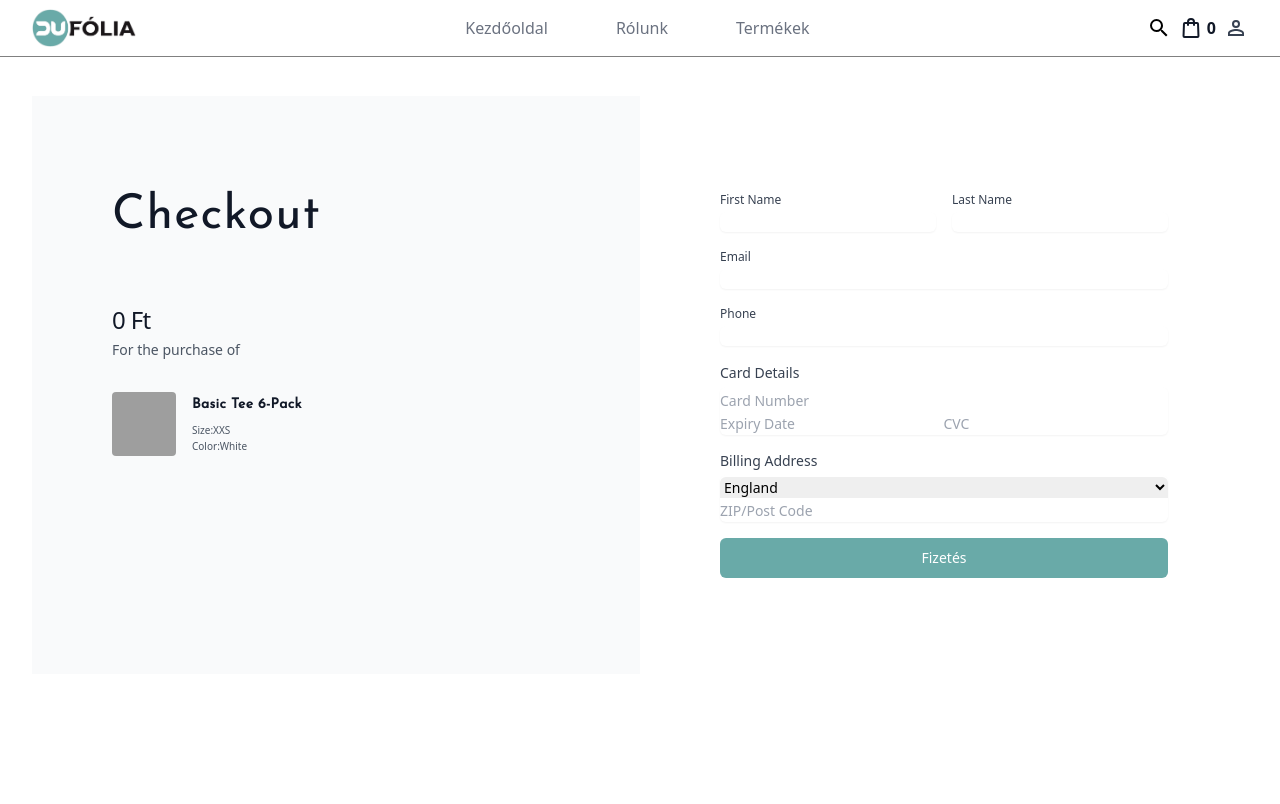
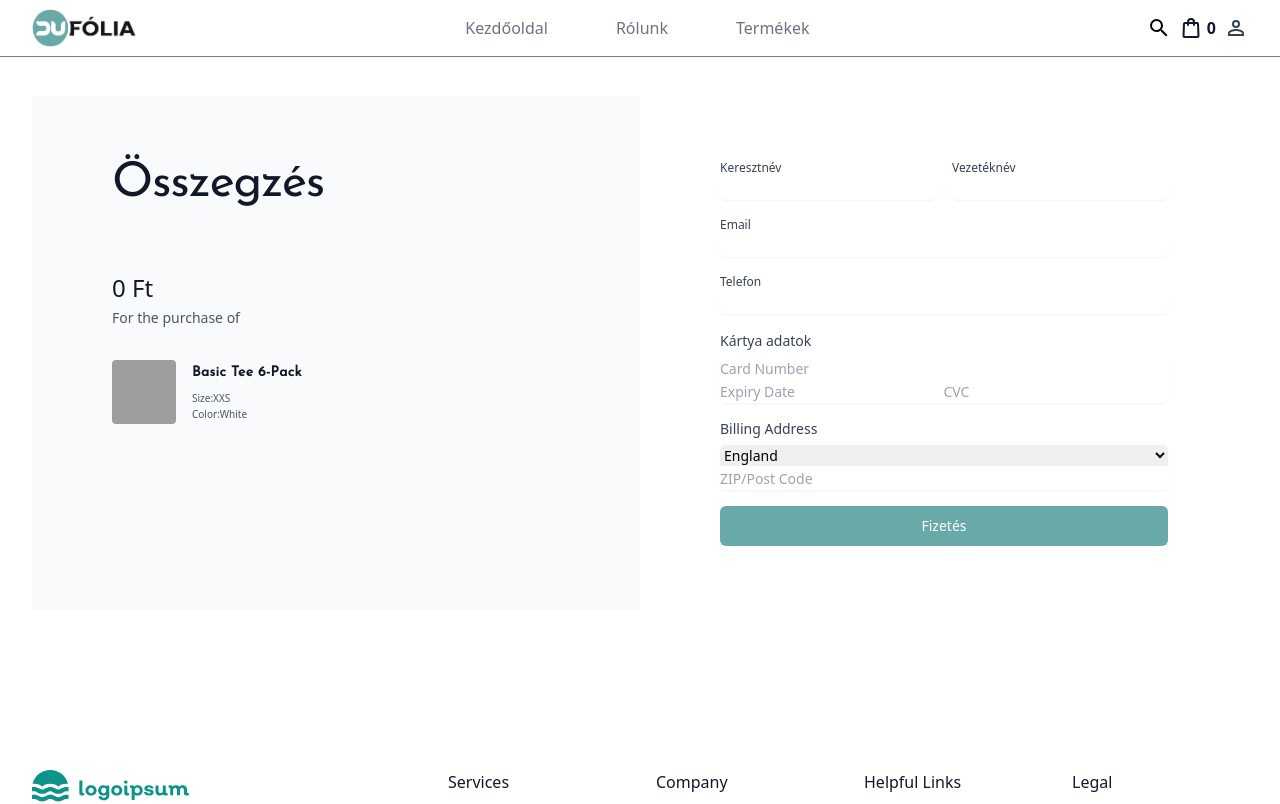
Before and after one commit to omgzsa/dufolia-app, a Vue app: page /checkout in a window 1280 px wide. Shown: the top 804 px of the page. Built offline with nearby package versions, Linux system fonts and the light colour scheme; grey boxes are pictures that could not be loaded.

Commit message:
clear cart and go to checkout button disabled style

```diff
--- a/src/components/TheCart.vue
+++ b/src/components/TheCart.vue
@@ -34,7 +34,7 @@ const cartStore = useCartStore();
           />
         </ul>
       </div>
-      <div v-else><em>Cart is Empty</em></div>
+      <div v-else><em>A kosár üres</em></div>
 
       <!-- <div class="flex items-center justify-end">
         <button
@@ -66,6 +66,7 @@ const cartStore = useCartStore();
       <div class="flex justify-end">
         <button
           @click="cartStore.clearCart"
+          :class="{ disabled: !cartStore.cartItems.length }"
           type="button"
           class="text-xs sm:text-base rounded-md px-3.5 py-2 m-1 overflow-hidden relative group cursor-pointer border-2 font-medium border-gray-400 text-gray-400 text-white"
         >
@@ -81,6 +82,7 @@ const cartStore = useCartStore();
         <AppLink
           type="button"
           :to="{ name: 'checkout' }"
+          :class="{ disabled: !cartStore.cartItems.length }"
           class="text-xs sm:text-base rounded-md px-3.5 py-2 m-1 overflow-hidden relative group cursor-pointer border-2 font-medium border-primary-100 text-primary-100 text-white"
         >
           <span
--- a/src/components/TheCheckout.vue
+++ b/src/components/TheCheckout.vue
@@ -14,17 +14,18 @@ const cartStore = useCartStore();
   plugins: [require('@tailwindcss/forms')]
 -->
 
-    <h1 class="sr-only">Checkout</h1>
+    <h1 class="sr-only">Összegzés</h1>
 
     <div class="grid grid-cols-1 mx-auto max-w-screen-2xl md:grid-cols-2">
-      <div class="py-12 bg-gray-50 md:py-24">
+      <!-- CHECKOUT -->
+      <div class="py-12 bg-gray-50 md:py-16">
         <div class="max-w-lg px-4 mx-auto space-y-8 lg:px-8">
           <div class="flex items-center">
-            <h2 class="font-medium text-gray-900">Checkout</h2>
+            <h2 class="font-medium text-gray-900 tracking-tight">Összegzés</h2>
           </div>
 
           <div>
-            <p class="text-2xl font-medium tracking-tight text-gray-900">
+            <p class="text-2xl font-medium text-gray-900">
               {{ cartStore.cartTotal }} Ft
             </p>
 
@@ -63,7 +64,8 @@ const cartStore = useCartStore();
         </div>
       </div>
 
-      <div class="py-12 bg-white md:py-24">
+      <!-- FORM -->
+      <div class="py-12 bg-white md:py-16">
         <div class="max-w-lg px-4 mx-auto lg:px-8">
           <form class="grid grid-cols-6 gap-4">
             <div class="col-span-3">
@@ -71,7 +73,7 @@ const cartStore = useCartStore();
                 for="FirstName"
                 class="block text-xs font-medium text-gray-700"
               >
-                First Name
+                Keresztnév
               </label>
 
               <input
@@ -86,7 +88,7 @@ const cartStore = useCartStore();
                 for="LastName"
                 class="block text-xs font-medium text-gray-700"
               >
-                Last Name
+                Vezetéknév
               </label>
 
               <input
@@ -116,7 +118,7 @@ const cartStore = useCartStore();
                 for="Phone"
                 class="block text-xs font-medium text-gray-700"
               >
-                Phone
+                Telefon
               </label>
 
               <input
@@ -128,7 +130,7 @@ const cartStore = useCartStore();
 
             <fieldset class="col-span-6">
               <legend class="block text-sm font-medium text-gray-700">
-                Card Details
+                Kártya adatok
               </legend>
 
               <div class="mt-1 -space-y-px bg-white rounded-md shadow-sm">
--- a/src/main.css
+++ b/src/main.css
@@ -54,6 +54,11 @@
     margin: 0;
     -webkit-appearance: none;
   }
+
+  .disabled {
+    opacity: 0.5;
+    pointer-events: none;
+  }
 }
 
 .slide-enter-active,
```
Also changed, not shown: src/router/index.js (+0 -8 lines).
